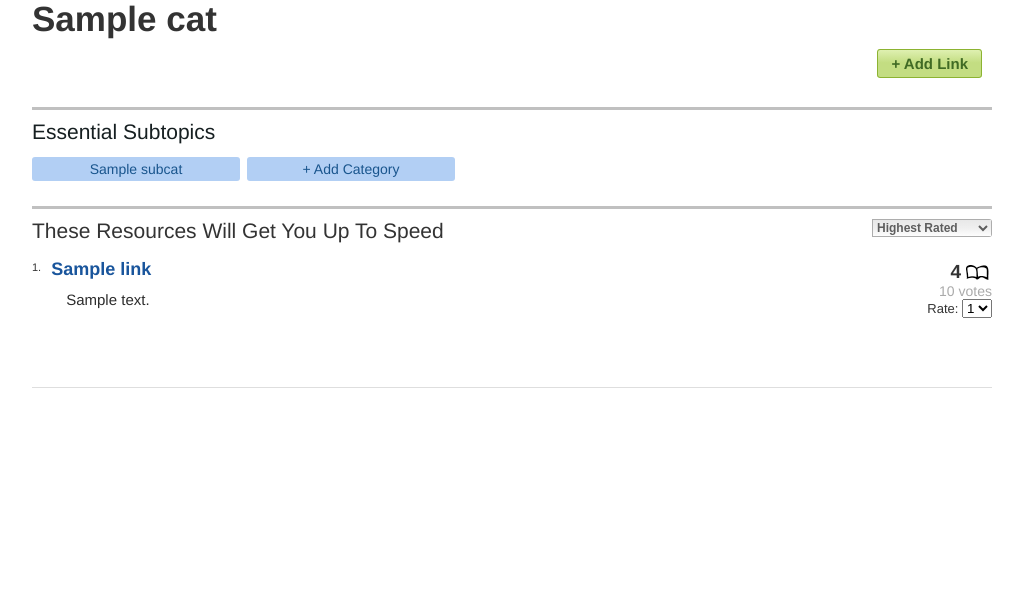
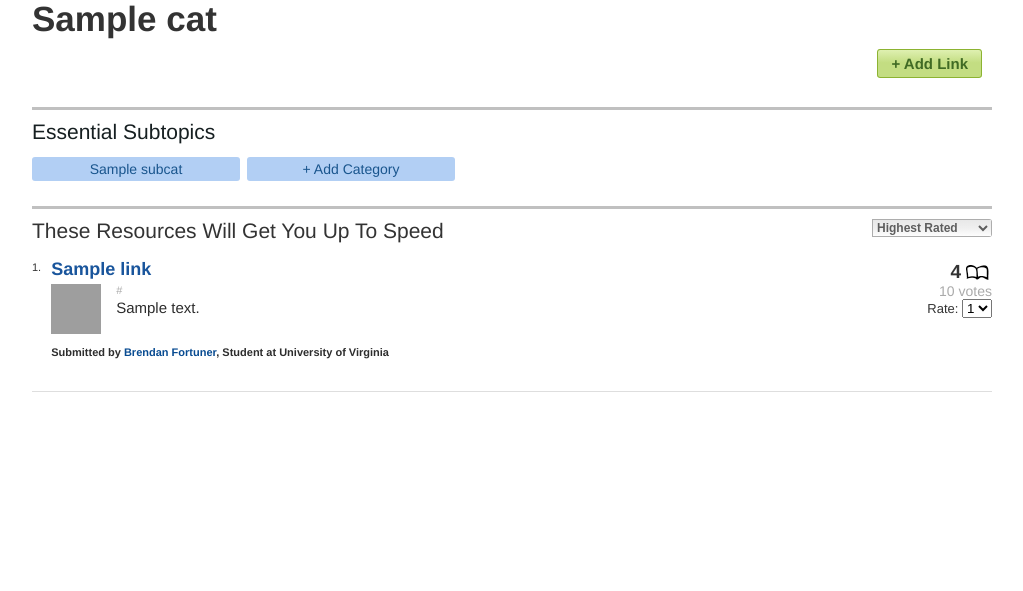
Before and after one commit to bfortuner/navi-app, a Flask app: template templates/category.html in a window 1280 px wide. Shown: the part 71-662 px from the top of the page, without its empty margins (128-1151 px from the left). Run offline with Flask 2, Linux system fonts and the light colour scheme; the template is opened without the code that fills it: most values are stand-ins (such as "Sample title", 1, 10 or a date in 2020); data that the repository does not hold is empty; some libraries are stand-ins or nearby versions; grey boxes are pictures that could not be loaded.

Commit message:
added content_type images to categories page

```diff
--- a/sql/schema.sql
+++ b/sql/schema.sql
@@ -56,7 +56,7 @@ INSERT INTO links (title, description, url, content_type, category)
        VALUES ('The Lean Startup by Eric Ries','So youre an ideas guy? Read this and be humbled. The single best book on the market for learning how to launch a startup. A founder who masters these principles will be valuable to any team.', 'https://www.goodreads.com/book/show/10127019-the-lean-startup','Book', 'Startups');
 
 INSERT INTO links (title, description, url, content_type, category)
-       VALUES ('Guide To Finding A Technical Co-founder','Vinicius Vacanti, an ex-finance guy turned software entrepreneur, talks about your options as a non-technical founder. His story is inspiring and instructive. A must read.', 'http://www.problem.com','Book', 'Startups');
+       VALUES ('Guide To Finding A Technical Co-founder','Vinicius Vacanti, an ex-finance guy turned software entrepreneur, talks about your options as a non-technical founder. His story is inspiring and instructive. A must read.', 'http://www.problem.com','book', 'Startups');
 
 INSERT INTO links (title, description, url, content_type, category)
-       VALUES ('A Students Guide To Startups', 'So youve decided that startups are for you? Paul Graham talks about what an aspiring entrepreneur can do to make the most of his college experience.', 'https://www.brendanfortuner.com','Book', 'Startups');
+       VALUES ('A Students Guide To Startups', 'So youve decided that startups are for you? Paul Graham talks about what an aspiring entrepreneur can do to make the most of his college experience.', 'https://www.brendanfortuner.com','book', 'Startups');
--- a/static/main.css
+++ b/static/main.css
@@ -119,7 +119,6 @@ h1 {
         margin-top:5px;
         padding-top:7px;
         border-bottom: 1px solid #dedede;
-	padding-bottom:25px;
 
 }
 
@@ -145,7 +144,7 @@ h1 {
 }
 
 .snippetTitle {
-	width: 77%;
+	width: 100%;
         float:left;
 }
 
@@ -164,13 +163,22 @@ h1 {
 
 
 .snippetDesc {
-        margin-top:12px;
+	margin-top: 3px;
+	float:left;
         color:#2d2d2d;
 }
 
-.description
+.descBucket
 {
+	margin:5px 0px 0px 15px;;
         float:left;
+	width: 85%;
+}
+
+
+.snippetPic {
+	    margin-top: 5px;
+	    float:left;
 }
 
 .difficultyScore {
--- a/templates/addlink.html
+++ b/templates/addlink.html
@@ -202,7 +202,6 @@ div#form #button:hover
             <option value="book">Book</option>
 	    <option value="course">Course/Tutorial</option>
 	    <option value="video">Video</option>
-	    <option value="other">Other</option>
 	</select><br/><br /><br /><br />
 	<input id="button" type="submit" value="Submit"/>
 </form>
--- a/templates/category.html
+++ b/templates/category.html
@@ -48,10 +48,12 @@
 
                 <div class="probSnippet">
                         <div class="snippetTitle"><a href="{{link.getURL()}}">{{link.getTitle()}}</a></div>
-			<div class="description">
-			  <pre class="snippetDesc">{{link.getDesc()[:300]}}</pre>
+			<div class="snippetPic"><img src="{{ url_for('static', filename='images/') }}{{link.getContentType()}}.png" width="50" height="50"/></div>
+			<div class="descBucket">
+			  <p class="links">{{link.getURL()}}</p>
+			  <p class="snippetDesc">{{link.getDesc()[:300]}}</p>
 			</div>
-                        <!--<div class="submitted">Submitted by <a href="">Brendan Fortuner</a>, Student at University of Virginia</div>-->
+			<div class="submitted">Submitted by <a href="">Brendan Fortuner</a>, Student at University of Virginia</div>
                 </div><!--End Snippet Section-->
 
                 <div class="rating">
```
